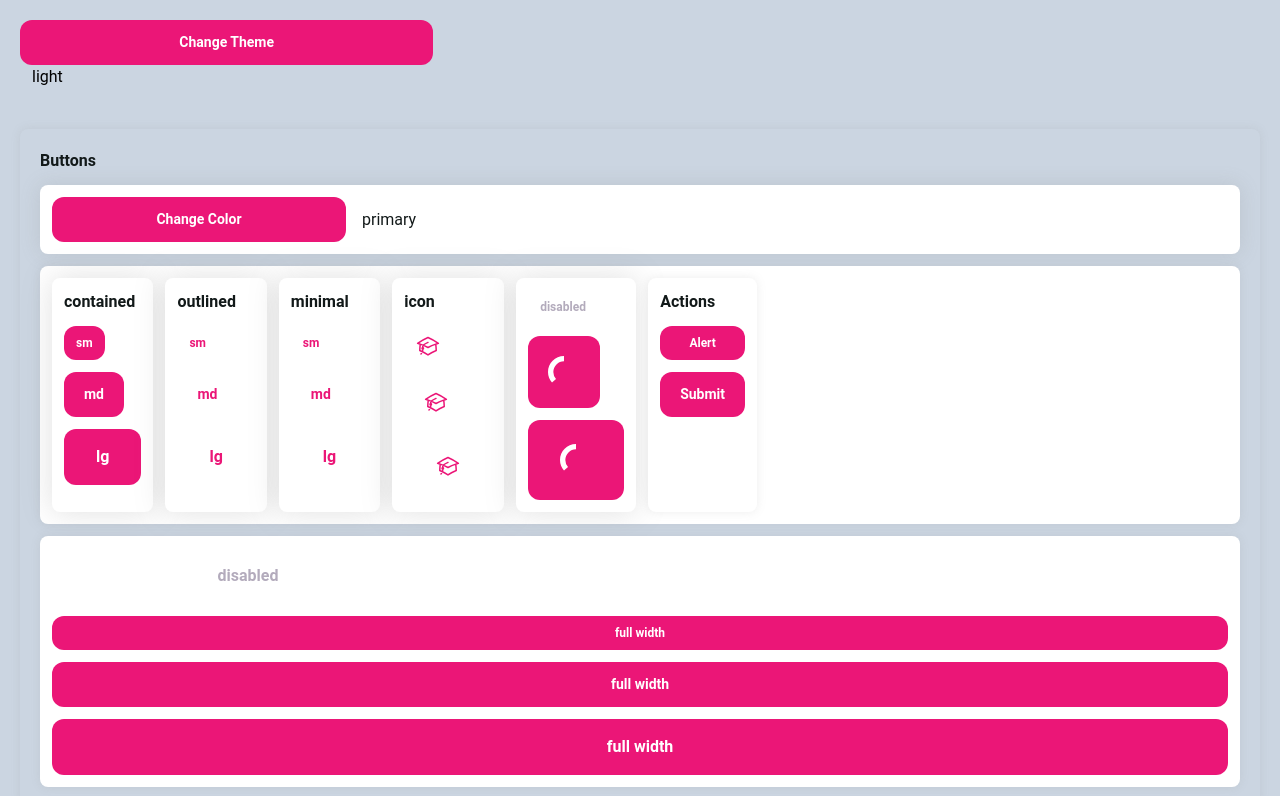
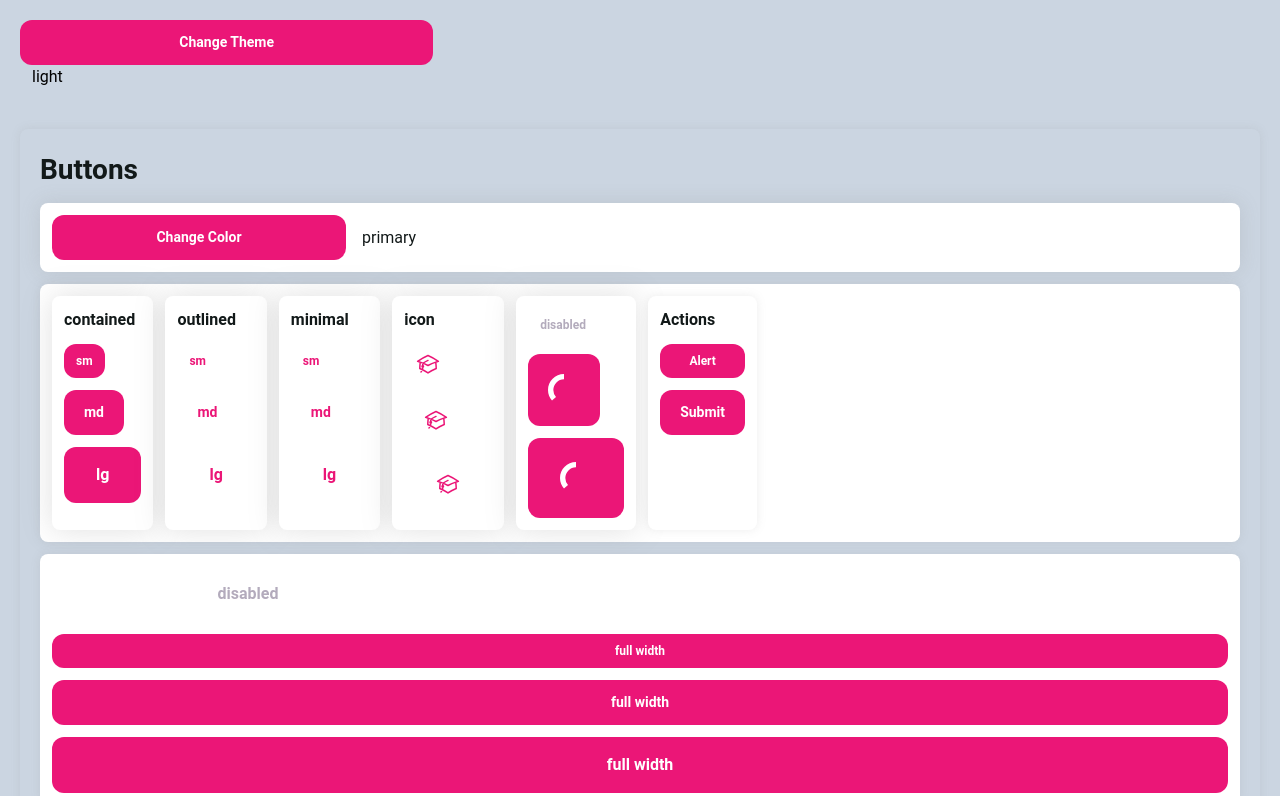
Before and after one commit to dienerld/dnr-ui, a Vue app: page / in a window 1280 px wide. Shown: the top 796 px of the page. Built offline with nearby package versions, Linux system fonts and the light colour scheme.

Commit message:
update typography

```diff
--- a/src/colors.css
+++ b/src/colors.css
@@ -57,6 +57,16 @@
   --border-radius-sm: 4px;
   --border-radius-md: 8px;
   --border-radius-lg: 16px;
+
+  /* Font Size */
+  --text-xs: 0.75rem; /* 12px */
+  --text-sm: 0.875rem; /* 14px */
+  --text-md: 1rem; /* 16px */
+  --text-lg: 1.125rem; /* 18px */
+  --text-xl: 1.25rem; /* 20px */
+  --text-2xl: 1.5rem; /* 24px */
+  --text-3xl: 1.75rem; /* 28px */
+
 }
 
 .dark {
--- a/src/lib/components/DTypography/DTypography.vue
+++ b/src/lib/components/DTypography/DTypography.vue
@@ -28,11 +28,12 @@ const classList = computed(() => {
 
     const options: Record<string, string> = {
       h1: 'text-3xl font-bold',
-      h2: 'font-2xl font-semibold',
-      h3: 'text-xl font-medium',
-      h4: 'text-lg font-medium',
-      span: 'text-xs text-muted',
-      p: 'text-base'
+      h2: 'font-2xl font-bold',
+      h3: 'text-xl font-bold',
+      h4: 'text-lg font-bold',
+      p: 'text-md',
+      span: 'text-sm',
+      label: 'text-xs'
     }
 
     return options[kind]
--- a/tailwind.config.cjs
+++ b/tailwind.config.cjs
@@ -4,16 +4,13 @@ module.exports = {
   darkMode: 'class',
   theme: {
     fontSize: {
-      h1: '2rem',
-      h2: '1.5rem',
-      h3: '1.25rem',
-      h4: '1rem',
-      h5: '0.875rem',
-      h6: '0.75rem',
-
-      xs: '0.75rem',
-      sm: '0.875rem',
-      md: '1rem'
+      xs: 'var(--text-xs)',
+      sm: 'var(--text-sm)',
+      md: 'var(--text-md)',
+      lg: 'var(--text-lg)',
+      xl: 'var(--text-xl)',
+      '2xl': 'var(--text-2xl)',
+      '3xl': 'var(--text-3xl)'
     },
 
     screens: {
```
Also changed, not shown: src/lib/components/DTypography/DTypography.mdx (+29 -2 lines), 1 other file (tests, documents, lock files or other folders).
